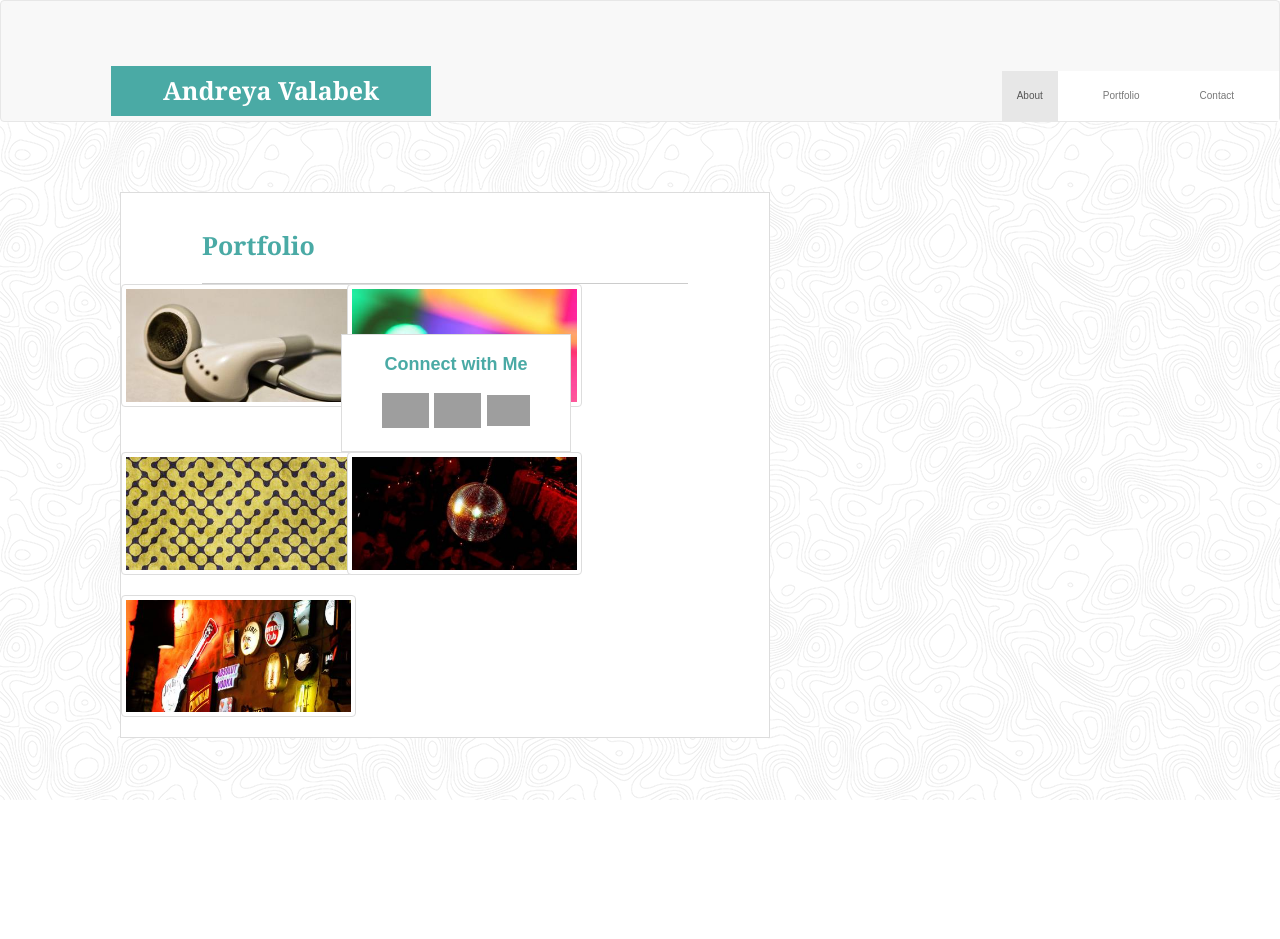
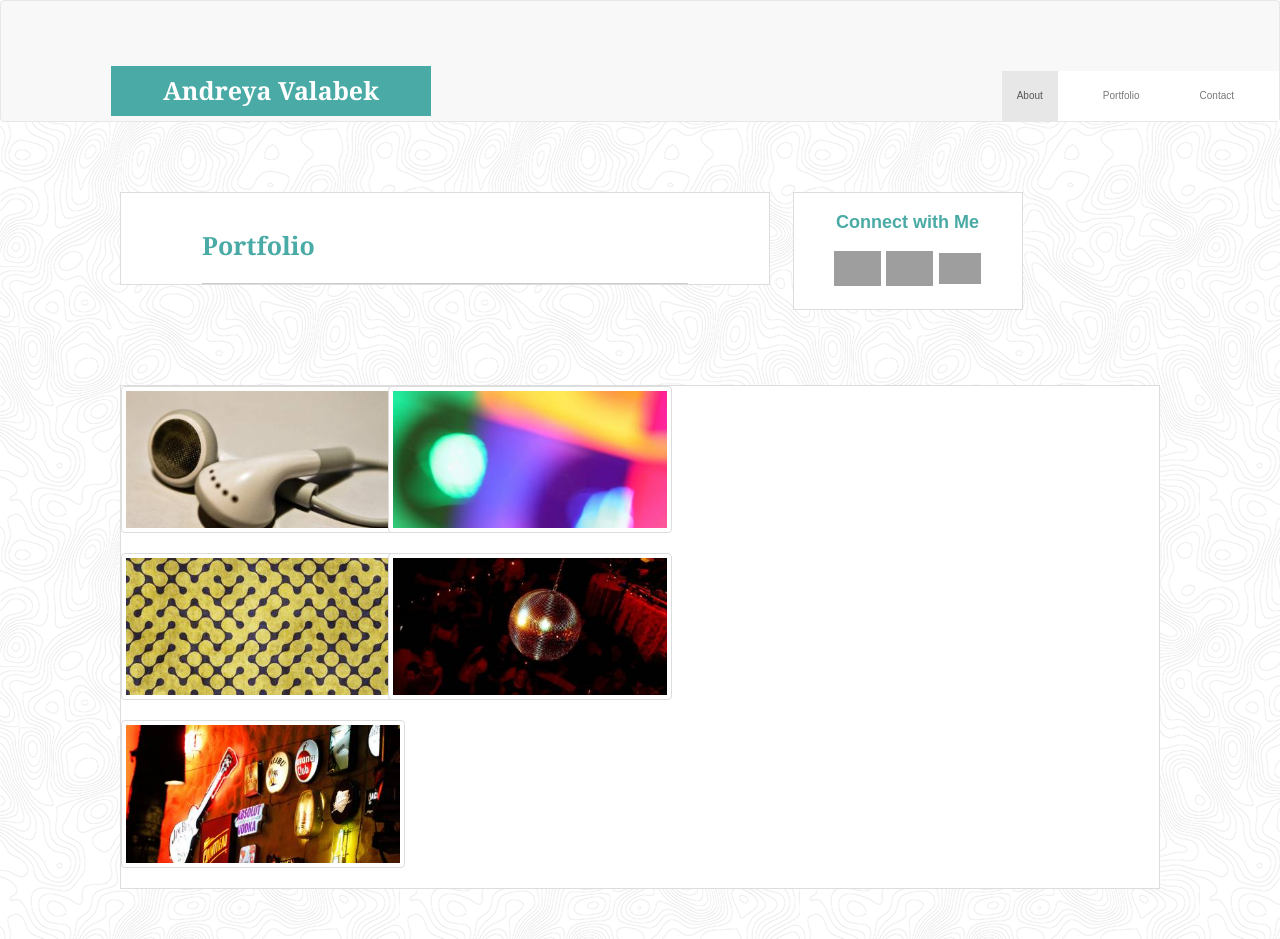
Before and after one commit to avalabek/Bootstrap-Portfolio, a plain HTML site: page portfolio.html in a window 1280 px wide. Before the commit the page ends 800 px from the top, so only its background shows below. Drawn offline with nearby package versions, Linux system fonts and the light colour scheme; grey boxes are pictures that could not be loaded.

Commit message:
sidebar in position portfolio page

```diff
--- a/portfolio.html
+++ b/portfolio.html
@@ -16,7 +16,7 @@
 
 <body style="background-image:url('assets/images/topography.png')">
 
-<!--navbar  bootstrap start here -->
+<!--navbar  bootstrap start here...................... -->
 
 <nav class="navbar navbar-default">
   <div class="container-fluid" >
@@ -49,22 +49,24 @@
   </div><!-- /.container-fluid -->
 </nav>
 <!--end navbar-->
+
+
+
+
+
+
+
+
+<!--heading -->
 <div class="container">
 	<div class="row">
 		<div class="col-md-8">
 			<div class="mainBody">
 				<h2 class="title">Portfolio</h2>
-					<div class="row">
-						<div class="col-md-4">
-						<img class="thumbnail" src="assets/images/205.jpg" alt="headphones" style="width:120%">
 			</div>
-
-							<div class="col-md-4">
-								<img class="thumbnail" src="assets/images/206.jpg" alt="bright colors" style="width:120%">
+			<!--begin sidebar attempt does it need it's own container?-->
 		</div>
-
-									<div class="row">
-										<div class="col-md-2">
+		<div class="col-md-3">
 			<div class="sidebar">
 		 			<h3>Connect with Me</h3>
 
@@ -77,29 +79,53 @@
 						<a href="https://stackoverflow.com/users/8545740/avalabek?tab=profile" target="_blank">
 						<img class="icon" id="stackoverflow" src="https://cdn3.iconfinder.com/data/icons/inficons/128/stackoverflow.png">
 						</a>
-									</div>
+
 			</div>
 		</div>
 		</div>
 
+<!--end sidebar attempt-->
+
+
+<!--begin first row of images-->
+	<div class="mainBody">
 		<div class="row">
-					<div class="col-md-4">
+			<div class="col-md-3">
+						<img class="thumbnail" src="assets/images/205.jpg" alt="headphones" style="width:120%">
+						</div>
+
+							<div class="col-md-3">
+								<img class="thumbnail" src="assets/images/206.jpg" alt="bright colors" style="width:120%">
+							</div>
+
+
+					</div><!--this one ends the row they are all in-->
+<!--begin second row of images-->
+				<div class="row">
+					<div class="col-md-3">
 					<img class="thumbnail" src="assets/images/204.jpg" alt="yellow" style="width:120%">
 					</div>
-						<div class="col-md-4">
+						<div class="col-md-3">
 						<img class="thumbnail" src="assets/images/201.jpg" alt="disco ball" style="width:120%">
 						</div>
 				</div>
+<!--begin third row of images-->
 					<div class="row">
-						<div class="col-md-4">
+						<div class="col-md-3">
 							<img class="thumbnail" src="assets/images/202.jpg" alt="guitar" style="width:120%">
 						</div>
-						<div class="col-md-4"></div>
+						<div class="col-md-3"></div>
 					</div>
+<!--end main body content-->
+
 
 			</div>
 		</div>
 	</div>
+</div><!--end of container housing allllllll -->
+
+
+</body>
 
 
 
```
Lines whose indentation alone changed are shown as unchanged.
